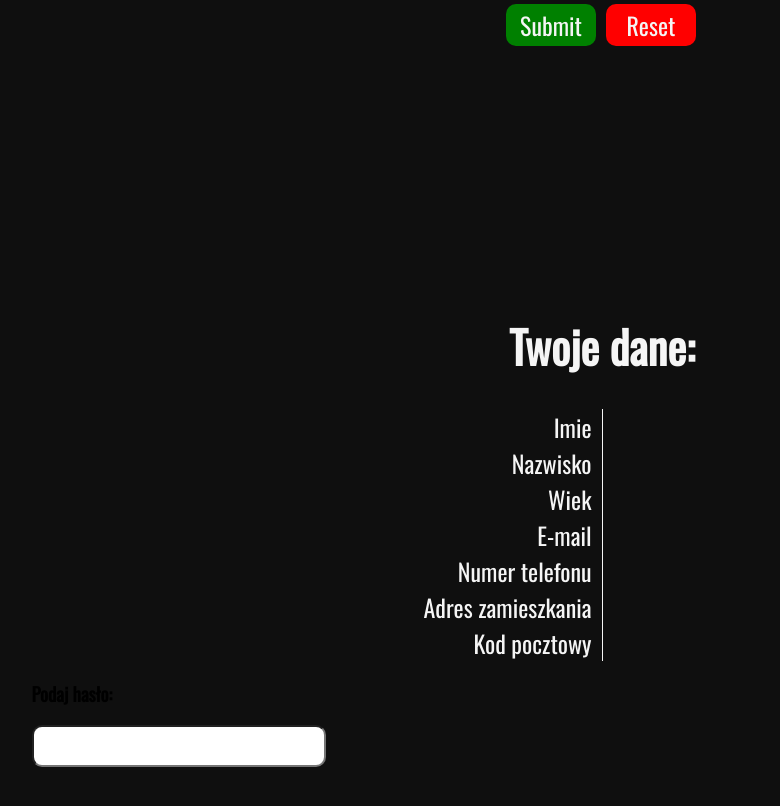
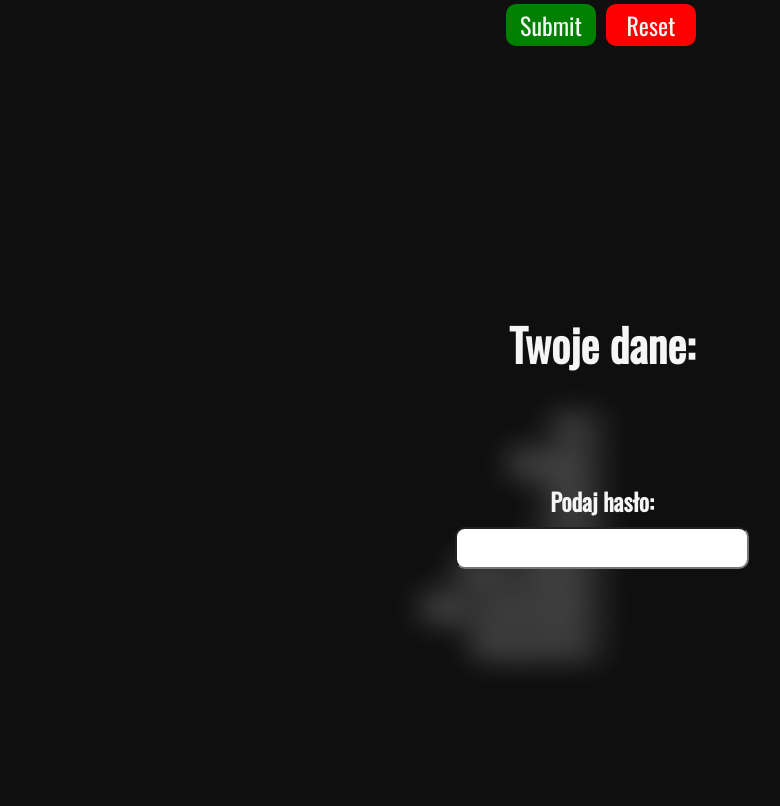
Before and after one commit to Cukierr/Formularz, a plain HTML site: page Index.html in a window 1280 px wide. Shown: the part 674-1480 px from the top of the page, without its empty margins (38-818 px from the left). Drawn offline with nearby package versions, Linux system fonts and the light colour scheme; a script that the page names is missing.

Commit message:
Update style.css

```diff
--- a/style.css
+++ b/style.css
@@ -78,7 +78,7 @@ form table{
     height: 0px;
     width: 0px;
     border-radius: 2px;
-    background-color: #1a1a1a;
+    background-color: #6dbdff;
     display: block;
     transition: 100ms;
 }
@@ -86,15 +86,25 @@ form table{
     height: 0px;
     width: 0px;
 }
+.efekt{
+    border: 2px solid #6dbdff;
+}
 .prawo{
     text-align: left;
 }
 footer table .prawo{
     border-left: whitesmoke 1px solid;
 }
+footer #xddd{
+    position: relative;
+}
 footer table {
     border-collapse: collapse;
     margin: 0;
+    filter: blur(1em);
+    transition: 250ms;
+    position: relative;
+    user-select:none;
 }
 footer table tr td{
     padding: 0 10px;
@@ -138,7 +148,7 @@ footer table tr td{
     background-color: whitesmoke;
 }
 .efekt:focus{
-    box-shadow: 0px 4px 6px -2px whitesmoke;
+    box-shadow: 0px 4px 6px -2px #6dbdff;
     transform: translate(0px, -4px);
     background-color: whitesmoke;
     outline: none;
@@ -147,3 +157,21 @@ input::-webkit-outer-spin-button,
 input::-webkit-inner-spin-button {
   -webkit-appearance: none;
 }
+::placeholder{
+    color:#6dbdff
+}
+#tak{
+    position: relative;
+    top: -55%;
+    text-align: center;
+    transition: 250ms;
+    z-index: 2;
+}
+h3{
+    color: whitesmoke;
+    font-size: 1.5em;
+    margin-bottom: 8px;
+}
+#danehaslo:focus{
+    outline: none;
+}
```
